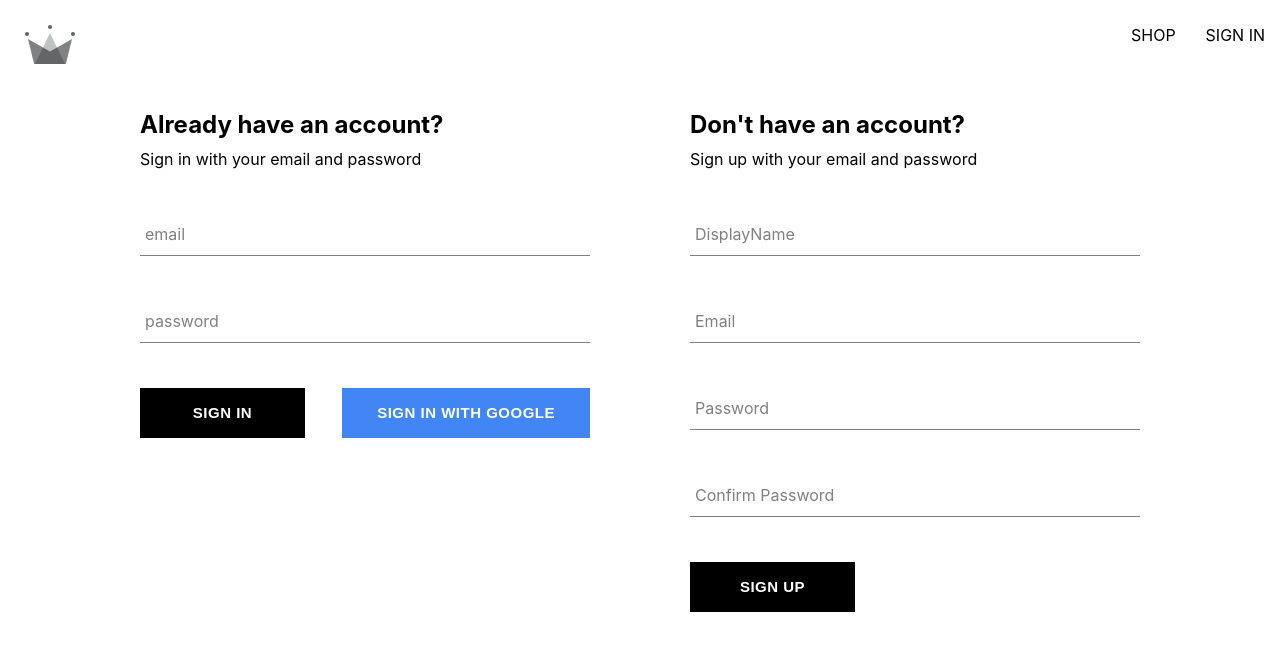
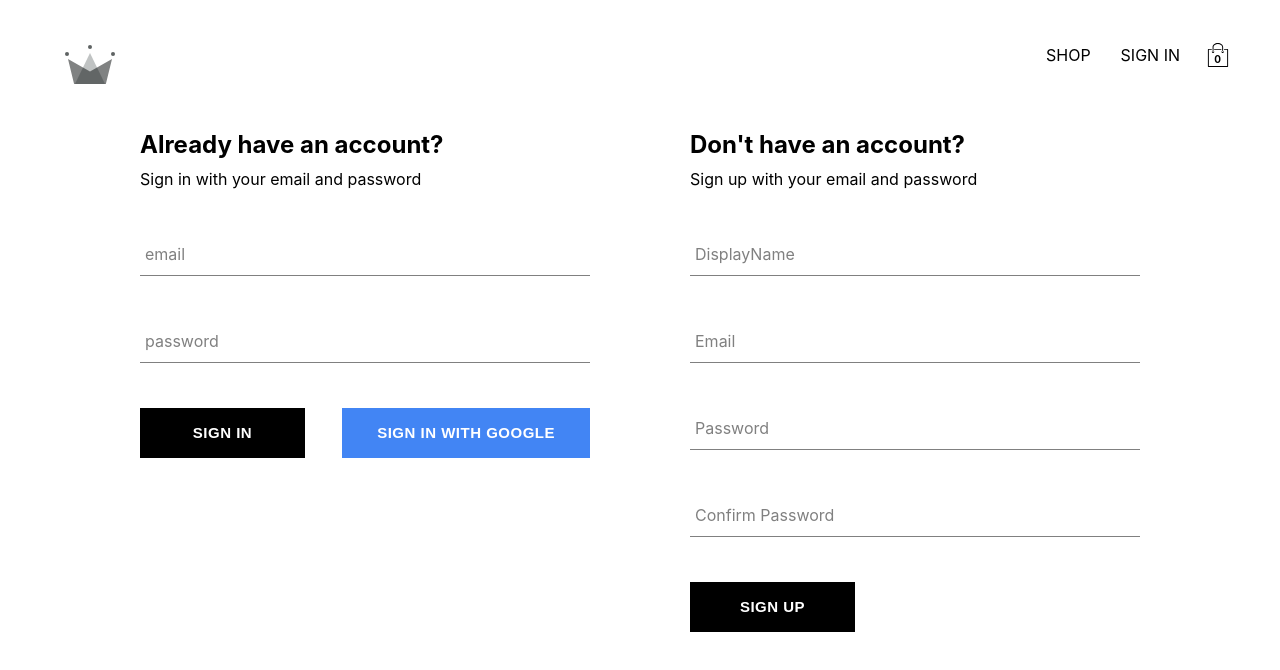
Before and after one commit to NicoleLatifi/crwn-clothing, a React (Create React App) app: page /auth in a window 1280 px wide. Shown: the top 670 px of the page. Built offline with nearby package versions, Linux system fonts and the light colour scheme; no server answers; a web font is replaced by a local one.

Commit message:
Create cart (#13)
* feat: add cart icon and dropdown with context

* feat: create CartItem and addItemToCart functionality

```diff
--- /dev/null
+++ b/src/components/cart-dropdown/cart-dropdown.components.jsx
@@ -0,0 +1,25 @@
+import { useContext } from "react";
+
+import "./cart-dropdown.styles.scss";
+import Button from "../button/button.component";
+import CartItem from "../cart-item/cart-item.component";
+import { CartContext } from "../../context/cart.context";
+
+const CartDropdown = () => {
+  const { cartItems } = useContext(CartContext);
+
+  return (
+    <div className="cart-dropdown-container">
+      <div className="cart-items">
+        <div className="cart-items">
+          {cartItems.map((item) => {
+            return <CartItem cartItem={item} key={item.id} />;
+          })}
+        </div>
+        <Button>Go to Checkout</Button>
+      </div>
+    </div>
+  );
+};
+
+export default CartDropdown;
--- /dev/null
+++ b/src/components/cart-dropdown/cart-dropdown.styles.scss
@@ -0,0 +1,29 @@
+.cart-dropdown-container {
+  position: absolute;
+  width: 280px;
+  height: 340px;
+  display: flex;
+  flex-direction: column;
+  padding: 20px;
+  border: 1px solid black;
+  background-color: white;
+  top: 90px;
+  right: 40px;
+  z-index: 5;
+
+  .empty-message {
+    font-size: 18px;
+    margin: 50px auto;
+  }
+
+  .cart-items {
+    height: 240px;
+    display: flex;
+    flex-direction: column;
+    overflow: scroll;
+  }
+
+  button {
+    margin-top: auto;
+  }
+}
--- /dev/null
+++ b/src/components/cart-icon/cart-icon.component.jsx
@@ -0,0 +1,22 @@
+import { useContext } from "react";
+
+import "./cart-icon.styles.scss";
+import { ReactComponent as ShoppingIcon } from "../../assets/shopping-bag.svg";
+import { CartContext } from "../../context/cart.context";
+
+const CartIcon = () => {
+  const { cartCount, isCartOpen, setIsCartOpen } = useContext(CartContext);
+
+  const toggleIsCartOpen = () => {
+    setIsCartOpen(!isCartOpen);
+  };
+
+  return (
+    <div className="cart-icon-container" onClick={toggleIsCartOpen}>
+      <ShoppingIcon className="shopping-icon" />
+      <span className="item-count">{cartCount}</span>
+    </div>
+  );
+};
+
+export default CartIcon;
--- /dev/null
+++ b/src/components/cart-icon/cart-icon.styles.scss
@@ -0,0 +1,21 @@
+.cart-icon-container {
+  width: 45px;
+  height: 45px;
+  position: relative;
+  display: flex;
+  align-items: center;
+  justify-content: center;
+  cursor: pointer;
+
+  .shopping-icon {
+    width: 24px;
+    height: 24px;
+  }
+
+  .item-count {
+    position: absolute;
+    font-size: 10px;
+    font-weight: bold;
+    bottom: 13px;
+  }
+}
--- /dev/null
+++ b/src/components/cart-item/cart-item.component.jsx
@@ -0,0 +1,19 @@
+import "./cart-item.styles.scss";
+
+const CartItem = ({ cartItem }) => {
+  const { imageUrl, name, price, quantity } = cartItem;
+
+  return (
+    <div className="cart-item-container">
+      <img alt={name} src={imageUrl} />
+      <div className="item-details">
+        <span className="name">{name}</span>
+        <span className="price">
+          {quantity} x ${price}
+        </span>
+      </div>
+    </div>
+  );
+};
+
+export default CartItem;
--- /dev/null
+++ b/src/components/cart-item/cart-item.styles.scss
@@ -0,0 +1,23 @@
+.cart-item-container {
+  width: 100%;
+  display: flex;
+  height: 80px;
+  margin-bottom: 15px;
+
+  img {
+    width: 30%;
+  }
+
+  .item-details {
+    width: 70%;
+    display: flex;
+    flex-direction: column;
+    align-items: flex-start;
+    justify-content: center;
+    padding: 10px 20px;
+
+    .name {
+      font-size: 16px;
+    }
+  }
+}
--- a/src/components/product-card/product-card.component.jsx
+++ b/src/components/product-card/product-card.component.jsx
@@ -1,8 +1,13 @@
+import { useContext } from "react";
+
 import "./product-card.styles.scss";
 import Button from "../button/button.component";
+import { CartContext } from "../../context/cart.context";
 
 const ProductCard = ({ product }) => {
   const { imageUrl, name, price } = product;
+
+  const { addItemToCart } = useContext(CartContext);
 
   return (
     <div className="product-card-container">
@@ -11,7 +16,9 @@ const ProductCard = ({ product }) => {
         <span className="name">{name}</span>
         <span className="price">{price}</span>
       </div>
-      <Button buttonType="inverted">Add to Cart</Button>
+      <Button buttonType="inverted" onClick={() => addItemToCart(product)}>
+        Add to Cart
+      </Button>
     </div>
   );
 };
--- /dev/null
+++ b/src/context/cart.context.jsx
@@ -0,0 +1,53 @@
+import { createContext, useEffect, useState } from "react";
+
+const addCartItem = (cartItems, productToAdd) => {
+  const existingCartItem = cartItems.find((cartItem) => {
+    return cartItem.id === productToAdd.id;
+  });
+
+  if (existingCartItem) {
+    return cartItems.map((item) => {
+      return item.id === productToAdd.id
+        ? { ...item, quantity: item.quantity + 1 }
+        : item;
+    });
+  }
+
+  return [...cartItems, { ...productToAdd, quantity: 1 }];
+};
+
+export const CartContext = createContext({
+  addItemToCart: () => null,
+  cartItems: [],
+  cartCount: 0,
+  isCartOpen: false,
+  setIsCartOpen: () => null,
+});
+
+export const CartProvider = ({ children }) => {
+  const [isCartOpen, setIsCartOpen] = useState(false);
+  const [cartItems, setCartItems] = useState([]);
+  const [cartCount, setCartCount] = useState(0);
+
+  useEffect(() => {
+    const newCartCount = cartItems.reduce((sum, currentVal) => {
+      return sum + currentVal.quantity;
+    }, 0);
+    setCartCount(newCartCount);
+  }, [cartItems]);
+
+  const addItemToCart = (productToAdd) => {
+    setCartItems(addCartItem(cartItems, productToAdd));
+  };
+
+  const value = {
+    addItemToCart,
+    cartItems,
+    cartCount,
+    isCartOpen,
+    setCartItems,
+    setIsCartOpen,
+  };
+
+  return <CartContext.Provider value={value}>{children}</CartContext.Provider>;
+};
--- a/src/index.js
+++ b/src/index.js
@@ -4,9 +4,10 @@ import { BrowserRouter } from "react-router-dom";
 
 import "./index.scss";
 import App from "./App";
+import { ProductsProvider } from "./context/products.context";
 import { UserProvider } from "./context/user.context";
 import reportWebVitals from "./reportWebVitals";
-import { ProductsProvider } from "./context/products.context";
+import { CartProvider } from "./context/cart.context";
 
 const root = ReactDOM.createRoot(document.getElementById("root"));
 root.render(
@@ -14,7 +15,9 @@ root.render(
     <BrowserRouter>
       <UserProvider>
         <ProductsProvider>
-          <App />
+          <CartProvider>
+            <App />
+          </CartProvider>
         </ProductsProvider>
       </UserProvider>
     </BrowserRouter>
--- a/src/index.scss
+++ b/src/index.scss
@@ -9,6 +9,7 @@ a {
 
 body {
   margin: 0;
+  padding: 20px 40px;
   font-family: -apple-system, BlinkMacSystemFont, "Segoe UI", "Roboto", "Oxygen",
     "Ubuntu", "Cantarell", "Fira Sans", "Droid Sans", "Helvetica Neue",
     sans-serif;
--- a/src/routes/navigation/navigation.component.jsx
+++ b/src/routes/navigation/navigation.component.jsx
@@ -4,10 +4,14 @@ import { Link, Outlet } from "react-router-dom";
 import "./navigation.styles.scss";
 import { ReactComponent as CrwnLogo } from "../../assets/crown.svg";
 import { UserContext } from "../../context/user.context";
+import { CartContext } from "../../context/cart.context";
+import CartIcon from "../../components/cart-icon/cart-icon.component";
+import CartDropdown from "../../components/cart-dropdown/cart-dropdown.components";
 import { signOutUser } from "../../utils/firebase/firebase.utils";
 
 const Navigation = () => {
   const { currentUser } = useContext(UserContext);
+  const { isCartOpen } = useContext(CartContext);
 
   const signOutHandler = async () => {
     await signOutUser();
@@ -32,7 +36,9 @@ const Navigation = () => {
               SIGN IN
             </Link>
           )}
+          <CartIcon />
         </div>
+        {isCartOpen && <CartDropdown />}
       </div>
       <Outlet />
     </>
```
Also changed, not shown: src/assets/shopping-bag.svg (added).
